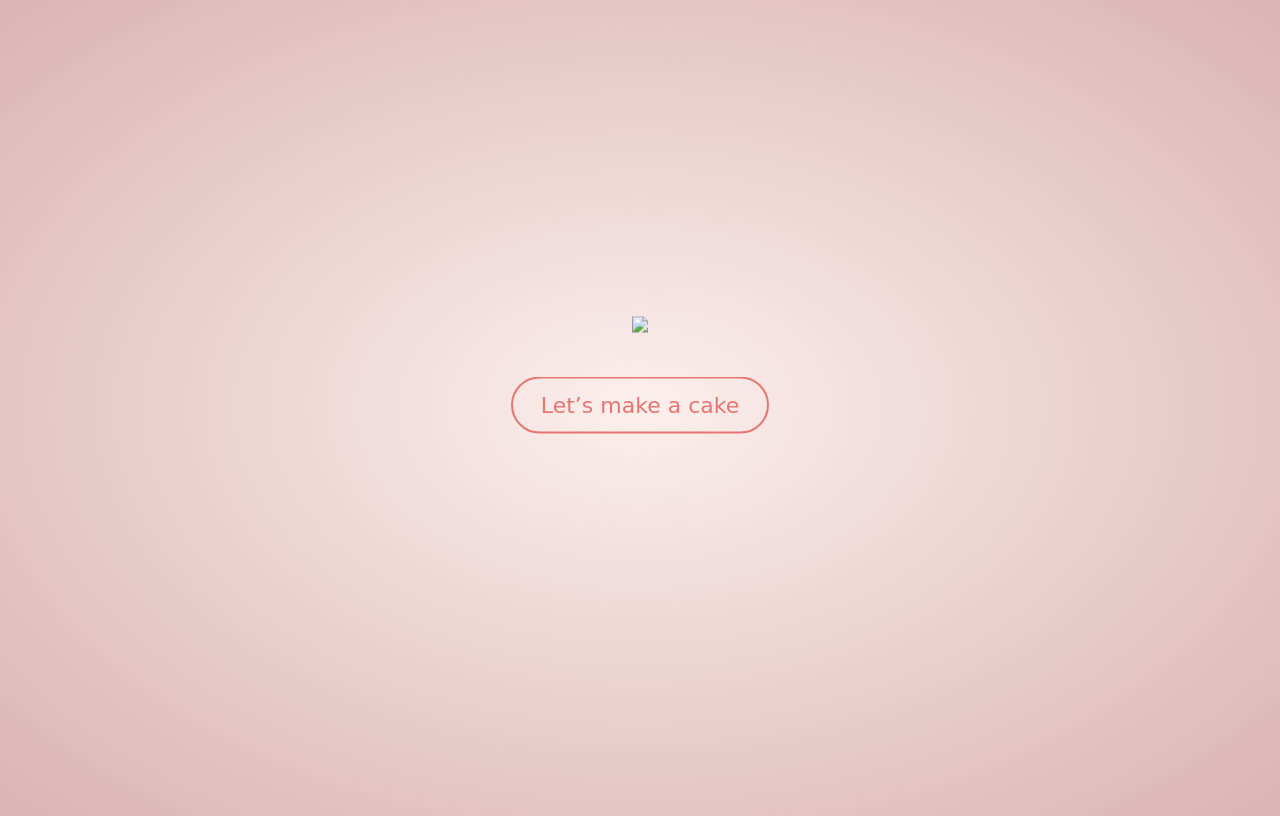
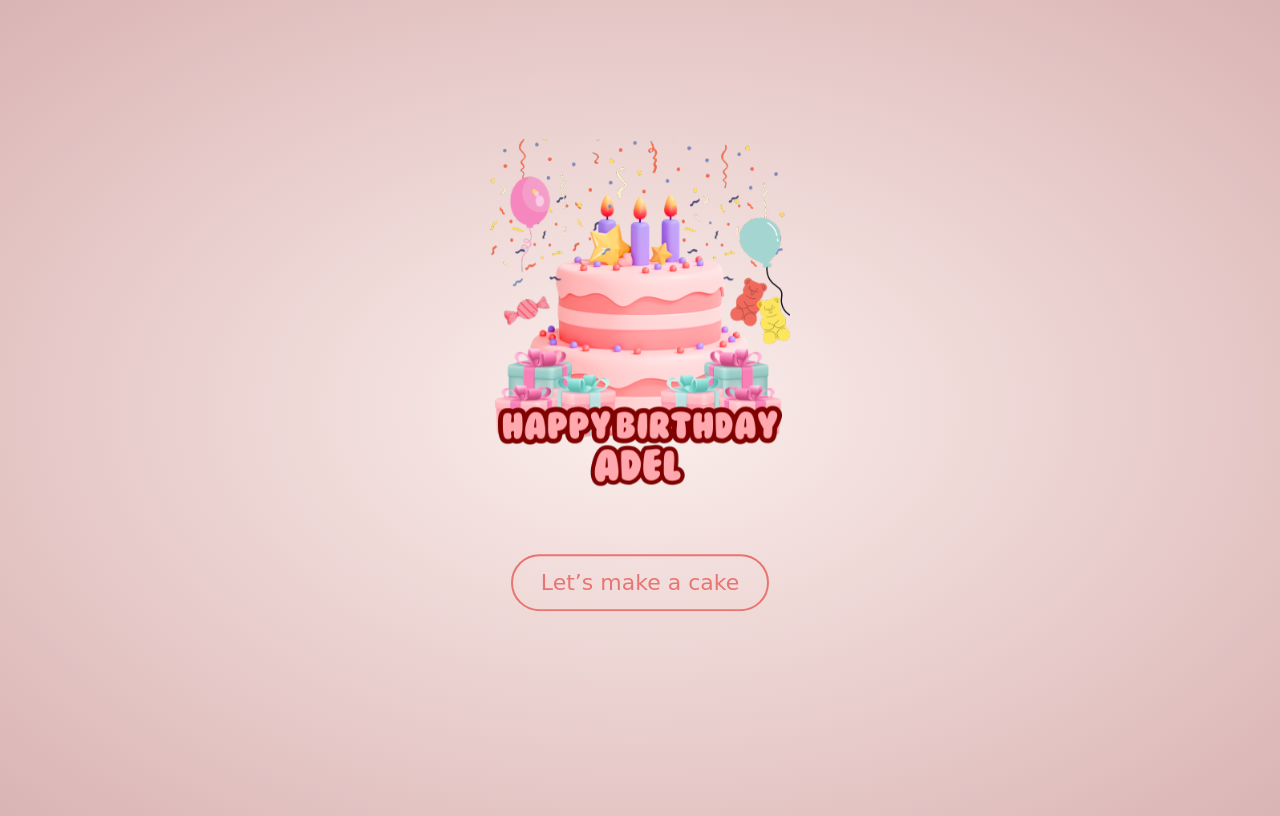
Before and after one commit to alxinero/birthday_cake, a plain HTML site: page index.html in a window 1280 px wide. Drawn offline with nearby package versions, Linux system fonts and the light colour scheme; a web font is replaced by a local one.

Commit message:
Update index.html

```diff
--- a/index.html
+++ b/index.html
@@ -22,7 +22,7 @@
     </div>
     <div class='birthday_inner__stage stage1'>
       <div class='intro_cake'>
-        <img class='intro' src='img/cake.png'>
+        <img class='intro' src='cake.png'>
 
       </div>
       <button class='start'>Let’s make a cake</button>
```
